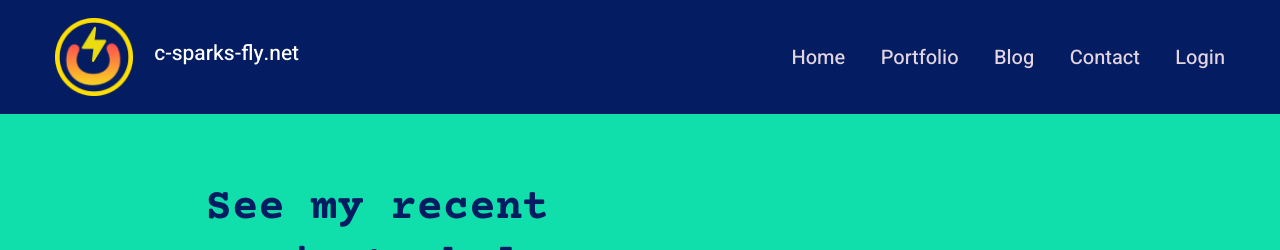
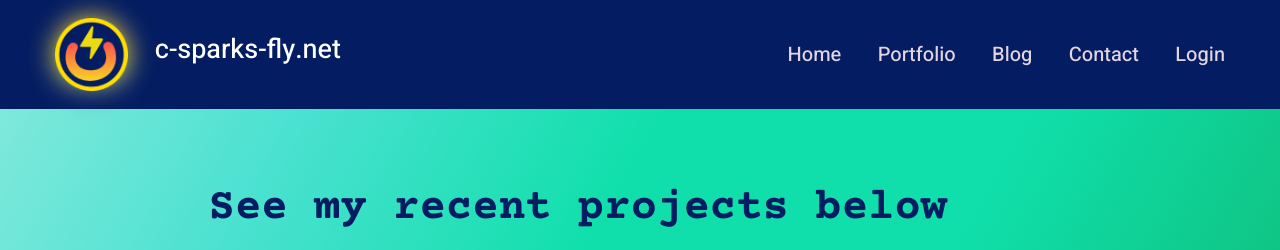
Before and after one commit to Sparkeeee/carls-portfolio, a Django app: page /portfolio/ in a window 1280 px wide. Shown: the top 250 px of the page. Run offline with Django 5.2, Linux system fonts and the light colour scheme; data comes from the database, SQL or seed files in the repository; some libraries are stand-ins or nearby versions.

Commit message:
updates to styling, add content

```diff
--- a/main/models.py
+++ b/main/models.py
@@ -21,7 +21,7 @@ class UserProfile(models.Model):
 
 
     user = models.OneToOneField(User, on_delete=models.CASCADE)
-    avatar = models.ImageField(upload_to='dir_on_cloudinary', blank=True)
+    image = models.ImageField(upload_to='dir_on_cloudinary', blank=True)
     title = models.CharField(max_length=200, blank=True, null=True)
     bio = models.TextField(blank=True, null=True)
     skills = models.ManyToManyField(Skill, blank=True)
--- a/main/templates/main/base.html
+++ b/main/templates/main/base.html
@@ -27,6 +27,7 @@
 
   </head>
   <body>
+
     {% include 'main/partials/messages.html' %}
     {% include 'main/partials/nav.html' %}
 
@@ -44,5 +45,6 @@
 
     {% block extend_footer %}{%endblock%}
     <!-- End Scripts -->
+
   </body>
 </html>
--- a/main/templates/main/blog.html
+++ b/main/templates/main/blog.html
@@ -32,7 +32,7 @@ Start Content
 ================================= -->
 {% block content %}
 <section>
-  <div class="innerPageBannerCol">
+  <div class="innerPageBannerCol weather-card">
     <div class="container">
       <div class="row g-4 g-md-3  align-items-center">
         <div class="col-md-6">
--- a/main/templates/main/contact.html
+++ b/main/templates/main/contact.html
@@ -32,14 +32,14 @@ Start Content
 ================================= -->
 {% block content %}
 <section>
-  <div class="innerPageBannerCol">
+  <div class="innerPageBannerCol weather-card">
     <div class="container">
       <div class="row g-4 g-md-3  align-items-center">
         <div class="col-md-8 offset-2">
           <div class="bannerContent">
             <h1 class="xlTitle pb-md-3">Contact me below</h1>
             <p>This form will send me a message and will allow me to send you login credentials for the private co-working space inside this website(currently under construction).</p>
-            <h4>Alternatively email: carlraysparks@gmail.com</h4>
+            <h4>Alternatively email: <span class=""> <a href="mailto:carlraysparks@gmail.com">carlraysparks@gmail.com</a></span></h4>
           </div>
         </div>
       </div>
--- a/main/templates/main/partials/footer.html
+++ b/main/templates/main/partials/footer.html
@@ -5,15 +5,13 @@
 <footer>
     <div class="footerCol">
     <div class="container">
+
         <ul class="socialCol">
-        <li><a href="javascript:void(0)"><img src="{% static 'images/fb.svg' %}" alt="..."></a></li>
-        <li><a href="javascript:void(0)"><img src="{% static 'images/insta.svg' %}" alt="..."></a></li>
-        <li><a href="javascript:void(0)"><img src="{% static 'images/twitter.svg' %}" alt="..."></a></li>
-        <li><a href="javascript:void(0)"><img src="{% static 'images/linkedin.svg' %}" alt="..."></a></li>
+        <li><h6>Web Design by Carl Sparks</h6></li>
+        <li><a href="https://github.com/Sparkeeee"><i id="github" class="fa-brands fa-square-github" alt="..."></i></a></li>
+        <li><h6></h6><span class=""> <a href="mailto:carlraysparks@gmail.com">carlraysparks@gmail.com</a></span></h6></li>
+        <li><h4></h4></li>
         </ul>
-        <div class="copyrightCol">
-        <p> Web Design by Carl Sparks<a href="#" target="_blank"></a></p>
-        </div>
     </div>
     </div>
 </footer>
--- a/main/templates/main/partials/nav.html
+++ b/main/templates/main/partials/nav.html
@@ -9,10 +9,10 @@
     <div class="container-fluid">
         <div class="row align-items-center">
         <div class="col-1">
-            <div class="logoCol"><a href="{% url 'main:home' %}"><img src="{% static 'images/logo-mini.png' %}" alt="..."></a>
+            <div class="logoCol solar-card media-flex"><a href="{% url 'main:home' %}"><img src="{% static 'images/logo-mini.png' %}" alt="..."></a>
         </div>
         </div>
-        <div class="col-2"><h4 style="color:rgb(255, 255, 255)">c-sparks-fly.net</h4> </div>
+        <div class="col-sm-3 lg-4 media-flex"><h4 style="color:rgb(255, 255, 255)">c-sparks-fly.net</h4> </div>
         <div class="col">
             <div class="d-md-none">
             <button class="navToggle">
--- a/main/templates/main/portfolio.html
+++ b/main/templates/main/portfolio.html
@@ -32,12 +32,12 @@ Start Content
 ================================= -->
 {% block content %}
 <section>
-  <div class="innerPageBannerCol">
+  <div class="innerPageBannerCol weather-card">
     <div class="container">
-      <div class="row g-4 g-md-3  align-items-center">
-        <div class="col-md-6">
+      <div class="row g-4 g-md-5 mb-2  align-items-center">
+        <div class="col-12">
           <div class="bannerContent">
-            <h1 class="xlTitle pb-md-3">See my recent projects below</h1>
+            <h1 class="xlTitle pb-md-6">See my recent projects below</h1>
           </div>
         </div>
       </div>
@@ -47,11 +47,11 @@ Start Content
 
 <section>
   <div class="lightBg">
-    <div class="container">
+    <div class="container pt-3">
       <div class="portfolioContentMain">
         <div class="row g-3 g-md-4 g-lg-5 portfolioRow">
           {% for obj in object_list %}
-          <div class="col-md-6 pColMain">
+          <div class="col-md-5 pColMain">
             <div class="pCol">
               <a href="{% url 'main:portfolio' slug=obj.slug %}" >
               <img src="{{obj.image.url}}" alt="..." class="pImg">
--- a/static/css/style.css
+++ b/static/css/style.css
@@ -1,7 +1,13 @@
-
 @import url('https://fonts.googleapis.com/css2?family=Courier+Prime:wght@400;700&family=Heebo:wght@400;500;700;900&display=swap');
 /* font-family: 'Courier Prime', monospace;
 font-family: 'Heebo', sans-serif; */
+
+@property --gradient-angle {
+    syntax: "<angle>";
+    initial-value: 1deg;
+    inherits: false;
+}
+
 :root {
   --primaryColor: #9C07B6;
   --primaryDarkColor: #3D0048;
@@ -15,7 +21,15 @@ font-family: 'Heebo', sans-serif; */
   --bold: 700;
   --black: 900;
   --lightBg: #e2d4e0;
-  font-size:14px;
+  --weather-1: #89eade;
+  --weather-2: #4ae1d0;
+  --weather-3: #0da392;
+  --weather-4: #0a7467;
+  --weather-5: #0fc280;
+  --solar-1:  #f1f69a;
+  --solar-2:  #f8e624;
+  --solar-3:  #fac85c;
+  font-size:18px;
 }
 html {
   scroll-behavior: smooth;
@@ -24,8 +38,76 @@ body {
   font-family: var(--baseFont);
   color: var(--baseColor);
   line-height: normal;
-  background-color: var(--secondaryColor)
+  background-color: var(--secondaryColor);
+
 }
+.weather-card{
+    /* height: 100vh; */
+    width: 100vw;
+    /* position: relative; */
+    background-color: var(--secondaryColor);
+/*
+}
+.weather-card::before,
+.weather-card::after {
+    content: "";
+    position: absolute; */
+    inset: 0;
+    background: linear-gradient(
+    var(--gradient-angle),
+     var(--weather-1),
+     var(--weather-2),
+     var(--secondaryColor),
+     var(--secondaryColor),
+     var(--weather-5));
+     animation: rotation 20s linear infinite;
+}
+
+.weather-card::after {
+    filter: blur(3.5rem);
+}
+
+.solar-card{
+  aspect-ratio: 1/1;
+  width: auto;
+  position: relative;
+  background-color: var(--baseColor);
+  border-radius: 50%;
+
+}
+.solar-card::before,
+.solar-card::after {
+  content: "";
+  position: absolute;
+  inset: 0;
+  z-index: -1;
+  background: linear-gradient(
+  var(--gradient-angle),
+  var(--baseColor),
+   /* var(--solar-1),
+   var(--solar-2),
+   var(--baseColor), */
+   var(--solar-1),
+   var(--solar-2),
+   var(--solar-3),
+   var(--solar-2));
+   border-radius: 50%;
+   animation: rotation 0.2s linear infinite;
+}
+
+.solar-card::after {
+  filter: blur(0.75rem);
+}
+
+
+@keyframes rotation {
+    0% {
+      --gradient-angle: 0deg;
+    }
+    100% {
+      --gradient-angle: 360deg;
+    }
+  }
 ul {
   margin: 0;
   padding: 0;
@@ -165,7 +247,7 @@ a, .btn {
 	color: var(--lightBg);
   font-weight: var(--medium);
   display: inline-block;
-  position: relative;
+  /* position: relative; */
 }
 .navCol a:hover {
   color: var(--primaryColor);
@@ -313,15 +395,16 @@ a, .btn {
   width: 300px;
 }
 .pLbl {
-  display: block;
+  display: none;
   width: 50px;
   text-align: right;
+
 }
 
 .progress.progressStyle {
-	height: 8px;
-	padding: 1px;
-	background-color: var(--secondaryColor);
+	height: 14px;
+	padding: 2.5px;
+	background-color:#3D0048;
 	border-radius: 3px;
 }
 .progressStyle .progress-bar {
@@ -470,10 +553,13 @@ body.navToggleActive {
 .footerCol {
   padding: 50px 0;
   text-align: center;
+
 }
 .socialCol li {
   display: inline-block;
 }
+
+
 .socialCol li + li {
   padding-left: 35px;
 }
@@ -483,14 +569,11 @@ body.navToggleActive {
   -o-object-fit: contain;
   object-fit: contain;
 }
-.copyrightCol {
-	padding: 20px 0 0;
-  font-size: 14px;
+
+#github {
+  width: 36px;
+  font-size: 40px;
 }
-.copyrightCol p {
-	margin: 0;
-}
-
 
 /* portfolio page */
 .innerPageBannerCol {
@@ -789,3 +872,14 @@ input[type=text], input[type=email], select, textarea {
   margin-bottom: 16px;
   resize: vertical
 }
+
+@media screen and (max-width: 770px) {
+.solar-card::after {
+  display:none;
+}
+
+/* .media-flex{
+  display: flex;
+  justify-content: space-between;
+} */
+}
```
Also changed, not shown: main/templates/main/index.html (+18 -12 lines), db.sqlite3, main/migrations/0006_rename_avatar_userprofile_image.py (added), 2 other files.
